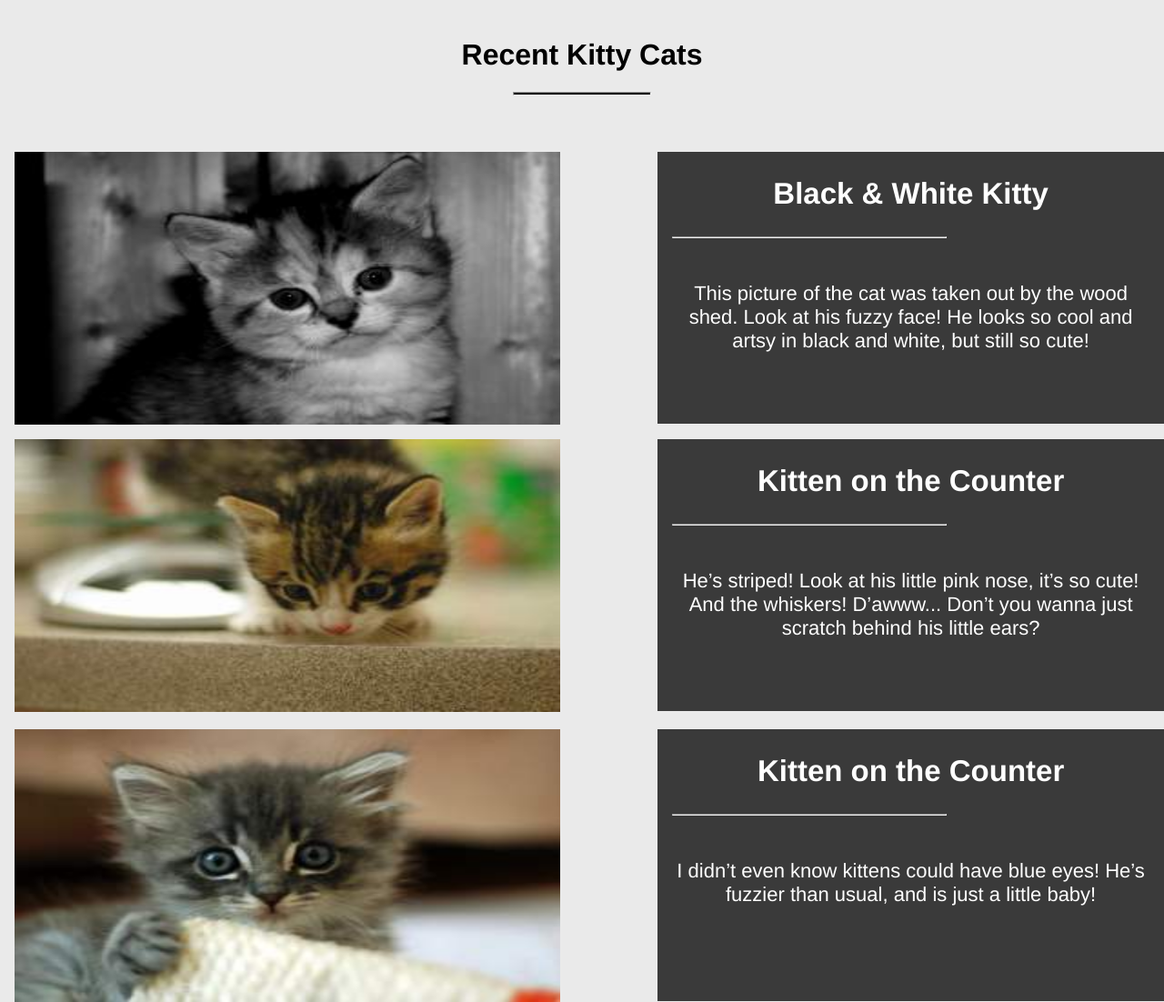
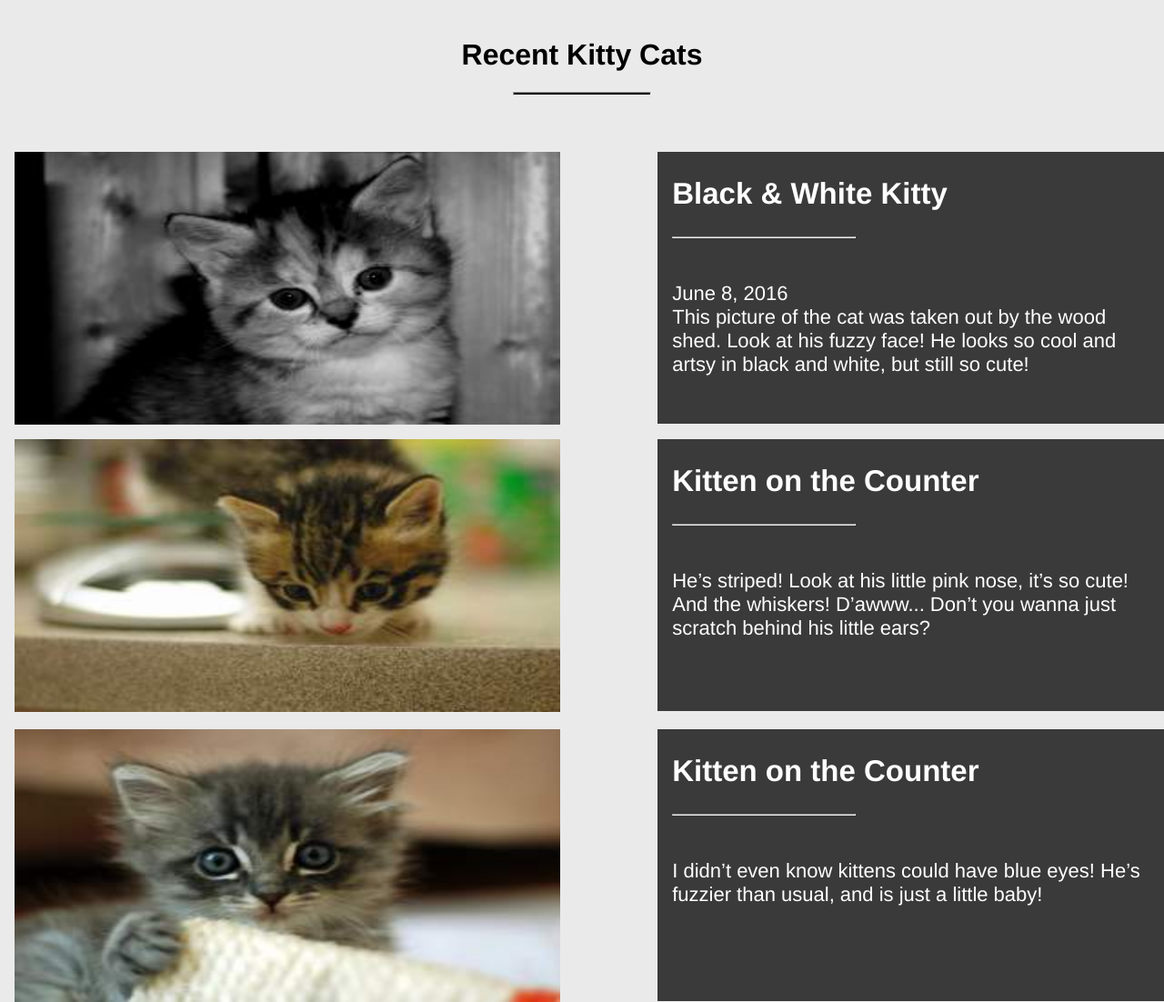
Before and after one commit to kabage/CatWebsite, a PHP site: page / in a window 1280 px wide. Shown: the part 573-1675 px from the top of the page at 91% size. Run offline with PHP 8.4, Linux system fonts and the light colour scheme; some web fonts are replaced.

Commit message:
adjust margins

```diff
--- a/css/main.css
+++ b/css/main.css
@@ -94,7 +94,7 @@ body{
 .cat-one-description{
   height: 280px;
   background-color: #3A3A3A;
-  text-align: center;
+  text-align: left;
   color: #FFFFFF;
 
   font-size: 22px;
@@ -108,7 +108,7 @@ body{
 }
 
 .cat-one-description hr{
-    width: 300px;
+    width: 200px;
     margin: 0px;
 
 }
@@ -126,7 +126,7 @@ body{
 .cat-two-description{
   height: 280px;
   background-color: #3A3A3A;
-  text-align: center;
+  text-align: left;
   color: #FFFFFF;
 
   font-size: 22px;
@@ -140,7 +140,7 @@ body{
 }
 
 .cat-two-description hr{
-    width: 300px;
+    width: 200px;
     margin: 0px;
 
 }
@@ -158,7 +158,7 @@ body{
 .cat-three-description{
   height: 280px;
   background-color: #3A3A3A;
-  text-align: center;
+  text-align: left;
   color: #FFFFFF;
 
   font-size: 22px;
@@ -173,7 +173,7 @@ body{
 }
 
 .cat-three-description hr{
-    width: 300px;
+    width: 200px;
     margin: 0px;
 
 }
--- a/index.html
+++ b/index.html
@@ -64,8 +64,10 @@
     <div class="cat-one-description">
         <h2>Black & White Kitty</h2>
         <hr>
-        <br>
         <p>
+          <br>
+             June 8, 2016
+             <br>
           This picture of the cat was taken out by the wood shed. Look at his fuzzy face! He looks so cool and artsy in black and white, but still so cute!
         </p>
     </div>
```
